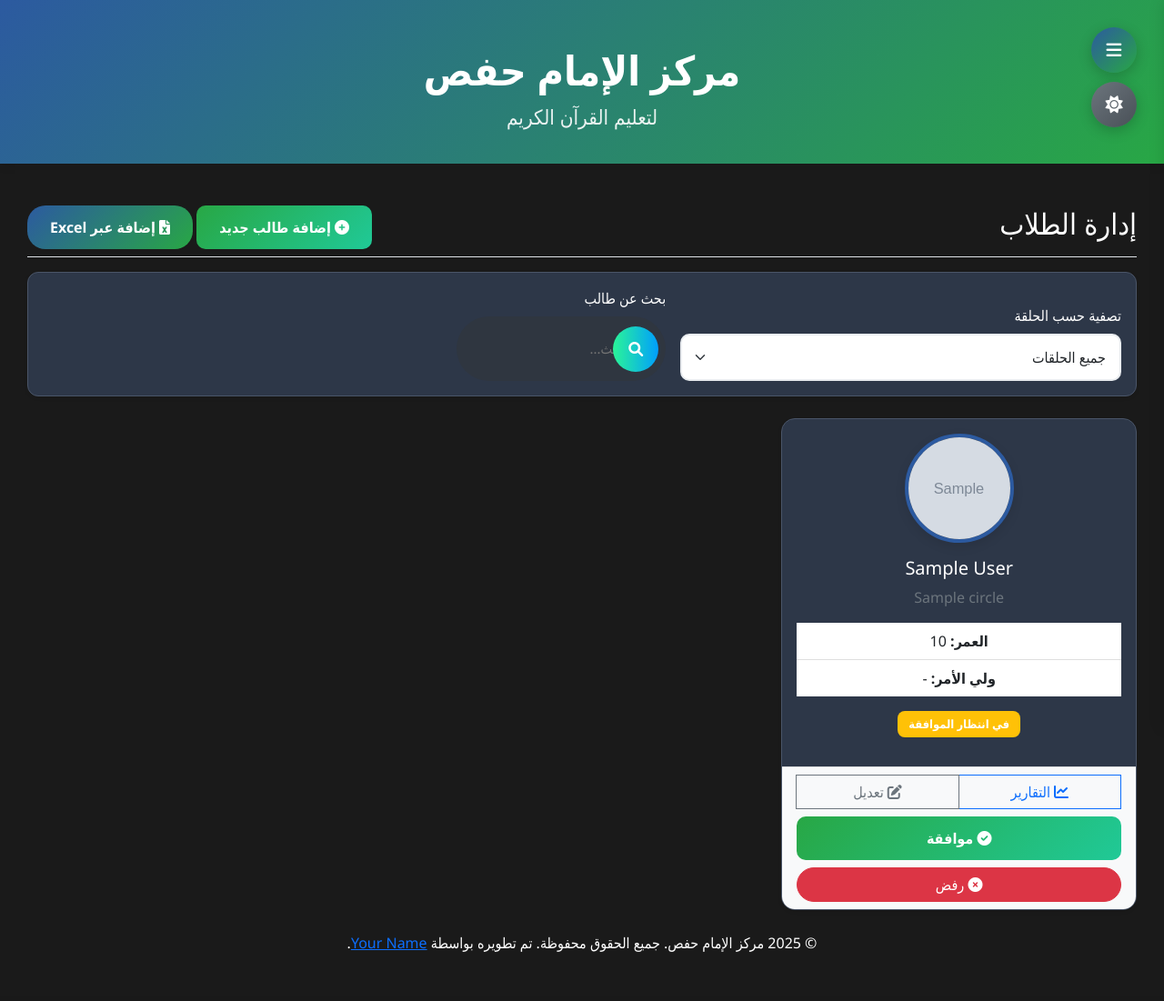
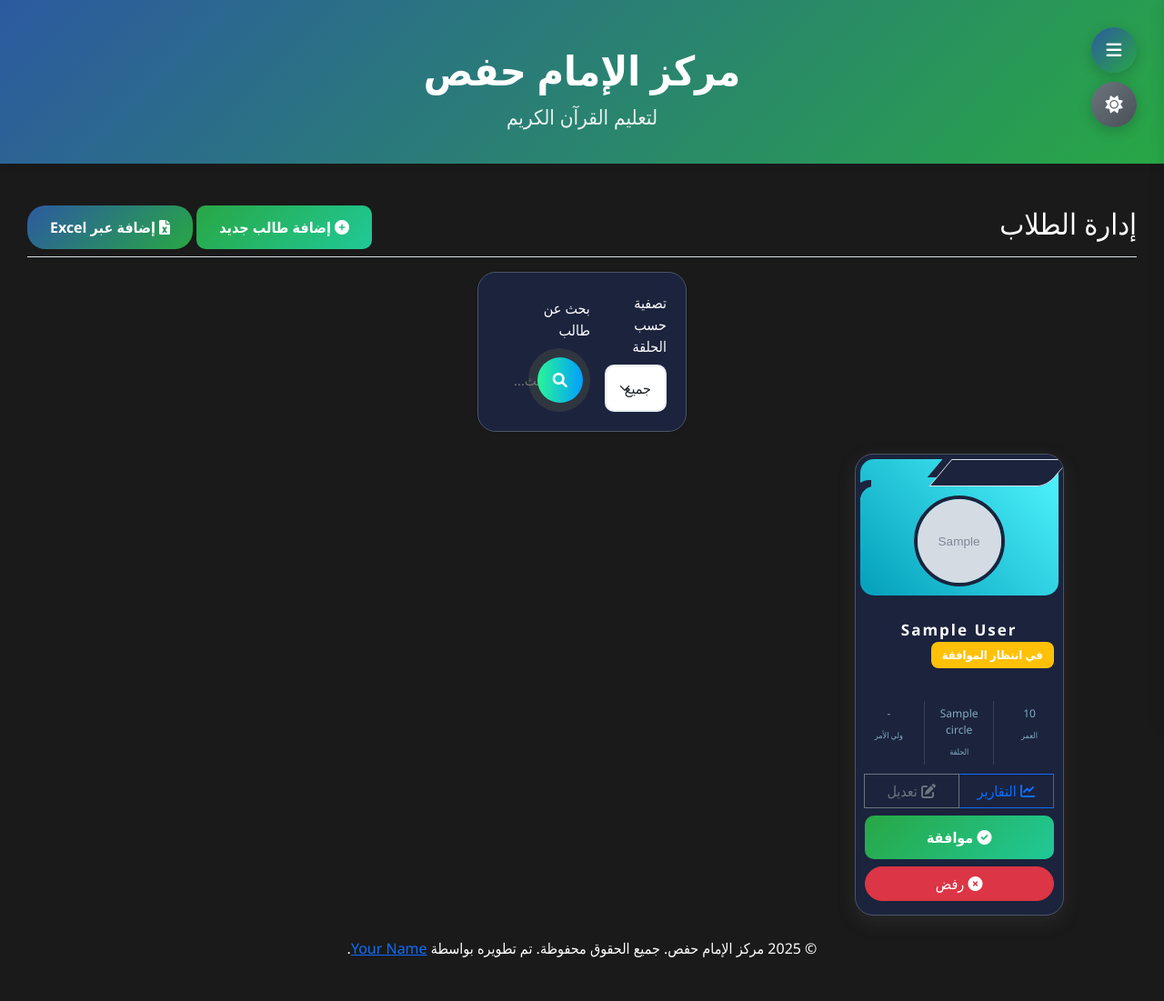
Before and after one commit to Zarax34/quran-wep-app, a Flask app: page /students in a window 1280 px wide. Shown: the whole page at 91% size. Before the commit the page ends 1047 px from the top, so only its background shows below. Run offline with Flask 3, Linux system fonts and the light colour scheme; the visitor is signed in with stand-in values (Sample User, id 1); data comes from the database, SQL or seed files in the repository; tables that the repository leaves empty hold one stand-in row (values such as "Sample post"); grey boxes marked "Sample" are stand-in pictures; some libraries are stand-ins or nearby versions.

Commit message:
feat: Implement UI improvements and bug fixes
This commit includes several UI improvements and bug fixes based on user feedback.

- Redesigned the student cards in the admin view.
- Fixed the parent's desktop view by adding a margin to the main content.
- Removed the age validation for new students.
- Added new UI components for the search bar, download button, student of the month card, parent navigation, social media icons, file upload button, and activity approval switch.

```diff
--- a/templates/add_student.html
+++ b/templates/add_student.html
@@ -28,7 +28,7 @@
                         <div class="col-md-6">
                             <div class="mb-3">
                                 <label for="age" class="form-label">العمر</label>
-                                <input type="number" class="form-control" id="age" name="age" min="5" max="20">
+                                <input type="number" class="form-control" id="age" name="age">
                             </div>
                         </div>
                     </div>
--- a/templates/base.html
+++ b/templates/base.html
@@ -437,9 +437,16 @@
             width: 100%;
             background-color: transparent;
             display: flex;
-            justify-content: space-between;
+            justify-content: flex-start; /* Align items to the start for scrolling */
             margin-top: 5px;
-            padding-right: 25px;
+            padding: 0 15px;
+            overflow-x: auto; /* Enable horizontal scrolling */
+            -webkit-overflow-scrolling: touch; /* Smooth scrolling on iOS */
+            scrollbar-width: none; /* Hide scrollbar for Firefox */
+        }
+
+        .parent-bottom-nav .ul::-webkit-scrollbar {
+            display: none; /* Hide scrollbar for Chrome, Safari, and Opera */
         }
 
         .parent-bottom-nav .ul .li {
@@ -760,6 +767,7 @@
             }
             body.parent-view .main-content {
                 margin-right: 280px;
+                width: calc(100% - 280px);
             }
             body.parent-view .parent-bottom-nav {
                 display: none !important;
@@ -1095,12 +1103,12 @@
                     </a>
                 </li>
                 <li class="li">
-                    <a href="#">
+                    <a href="{{ url_for('reports') }}">
                         <svg class="svg" viewBox="0 0 24 24"><path d="M12 2C6.48 2 2 6.48 2 12s4.48 10 10 10 10-4.48 10-10S17.52 2 12 2zm0 18c-4.41 0-8-3.59-8-8s3.59-8 8-8 8 3.59 8 8-3.59 8-8 8zm-1-13h2v6h-2zm0 8h2v2h-2z"></path></svg>
                     </a>
                 </li>
                  <li class="li">
-                    <a href="#">
+                    <a href="{{ url_for('courses') }}">
                         <svg class="svg" viewBox="0 0 24 24"><path d="M4 6H2v14c0 1.1.9 2 2 2h14v-2H4V6zm16-4H8c-1.1 0-2 .9-2 2v12c0 1.1.9 2 2 2h12c1.1 0 2-.9 2-2V4c0-1.1-.9-2-2-2zm-2 10H10v-2h6v2zm-6-3H10V7h2v2zm4 0H14V7h2v2z"></path></svg>
                     </a>
                 </li>
@@ -1118,6 +1126,16 @@
                      <a href="{{ url_for('notifications') }}" class="position-relative">
                         <svg class="svg" viewBox="0 0 24 24"><path d="M12 22c1.1 0 2-.9 2-2h-4c0 1.1.9 2 2 2zm6-6v-5c0-3.07-1.63-5.64-4.5-6.32V4c0-.83-.67-1.5-1.5-1.5s-1.5.67-1.5 1.5v.68C7.63 5.36 6 7.92 6 11v5l-2 2v1h16v-1l-2-2zm-2 1H8v-6c0-2.48 1.51-4.5 4-4.5s4 2.02 4 4.5v6z"></path></svg>
                         <span class="notification-badge" style="display: none; top:15px; right: 20px;"></span>
+                    </a>
+                </li>
+                 <li class="li">
+                    <a href="{{ url_for('support') }}">
+                        <svg class="svg" viewBox="0 0 24 24"><path d="M12 2C6.48 2 2 6.48 2 12s4.48 10 10 10 10-4.48 10-10S17.52 2 12 2zm1 15h-2v-6h2v6zm0-8h-2V7h2v2z"></path></svg>
+                    </a>
+                </li>
+                <li class="li">
+                    <a href="{{ url_for('parent_logout') }}">
+                        <svg class="svg" viewBox="0 0 24 24"><path d="M10.09 15.59L11.5 17l5-5-5-5-1.41 1.41L12.67 11H3v2h9.67l-2.58 2.59zM19 3H5c-1.11 0-2 .9-2 2v4h2V5h14v14H5v-4H3v4c0 1.1.89 2 2 2h14c1.1 0 2-.9 2-2V5c0-1.1-.9-2-2-2z"></path></svg>
                     </a>
                 </li>
             </ul>
--- a/templates/students.html
+++ b/templates/students.html
@@ -47,30 +47,47 @@
 <div class="row row-cols-1 row-cols-md-2 row-cols-lg-3 g-4">
     {% for student in students %}
     <div class="col">
-        <div class="card h-100 text-center student-card shadow-sm">
-            <div class="card-body">
-                <div class="mb-3">
+        <div class="card">
+            <div class="top-section">
                  {% if student.photo %}
-                    <img src="{{ url_for('uploaded_file', filename=student.photo) }}" class="student-photo-lg" alt="{{ student.name }}">
+                    <img src="{{ url_for('uploaded_file', filename=student.photo) }}" alt="{{ student.name }}" style="position: absolute; top: 40px; left: 50%; transform: translateX(-50%); width: 100px; height: 100px; border-radius: 50%; object-fit: cover; border: 4px solid #1b233d;">
                 {% else %}
-                    <div class="student-photo-lg-placeholder">
+                    <div style="position: absolute; top: 40px; left: 50%; transform: translateX(-50%); width: 100px; height: 100px; border-radius: 50%; display: inline-flex; align-items: center; justify-content: center; background-color: #e9ecef; border: 4px solid #1b233d;">
                         <i class="fas fa-user fa-3x text-muted"></i>
                     </div>
                 {% endif %}
+                <div class="border"></div>
+                <div class="icons">
+                    <div class="logo">
+
                     </div>
-                <h5 class="card-title">{{ student.name }}</h5>
-                <p class="card-text text-muted">{{ student.circle.name }}</p>
-                <ul class="list-group list-group-flush mb-3">
-                    <li class="list-group-item"><strong>العمر:</strong> {{ student.age or '-' }}</li>
-                    <li class="list-group-item"><strong>ولي الأمر:</strong> {{ student.parent.name if student.parent else '-' }}</li>
-                </ul>
+                    <div class="social-media">
+
+                    </div>
+                </div>
+            </div>
+            <div class="bottom-section">
+                <span class="title">{{ student.name }}</span>
                  {% if student.pending_approval %}
                     <span class="badge bg-warning text-dark mb-3">في انتظار الموافقة</span>
                 {% endif %}
+                <div class="row">
+                    <div class="item">
+                        <span class="big-text">{{ student.age or '-' }}</span>
+                        <span class="regular-text">العمر</span>
                     </div>
-            <div class="card-footer bg-light">
-                <div class="d-grid gap-2">
-                    <div class="btn-group">
+                    <div class="item">
+                        <span class="big-text">{{ student.circle.name }}</span>
+                        <span class="regular-text">الحلقة</span>
+                    </div>
+                    <div class="item">
+                        <span class="big-text">{{ student.parent.name if student.parent else '-' }}</span>
+                        <span class="regular-text">ولي الأمر</span>
+                    </div>
+                </div>
+                 <div class="row" style="margin-top: 10px;">
+                    <div class="col-12">
+                        <div class="btn-group" style="width: 100%;">
                             <a href="{{ url_for('student_reports', student_id=student.id) }}" class="btn btn-outline-primary w-100">
                                 <i class="fas fa-chart-line"></i> التقارير
                             </a>
@@ -79,9 +96,12 @@
                             </a>
                         </div>
                         {% if session.role == 'admin' and student.pending_approval %}
+                            <div class="d-grid gap-2 mt-2">
                                 <a href="{{ url_for('approve_student', student_id=student.id) }}" class="btn btn-success"><i class="fas fa-check-circle"></i> موافقة</a>
                                 <a href="{{ url_for('reject_student', student_id=student.id) }}" class="btn btn-danger" onclick="return confirm('هل أنت متأكد من رفض الطالب؟')"><i class="fas fa-times-circle"></i> رفض</a>
+                            </div>
                         {% endif %}
+                    </div>
                 </div>
             </div>
         </div>
@@ -101,35 +121,140 @@
 </div>
 
 <style>
-.student-card {
+/* From Uiverse.io by Smit-Prajapati */
+.card {
+    width: 230px;
+    border-radius: 20px;
+    background: #1b233d;
+    padding: 5px;
+    overflow: hidden;
+    box-shadow: rgba(100, 100, 111, 0.2) 0px 7px 20px 0px;
+    transition: transform 0.5s cubic-bezier(0.175, 0.885, 0.32, 1.275);
+    margin: auto;
+}
+
+.card:hover {
+    transform: scale(1.05);
+}
+
+.card .top-section {
+    height: 150px;
     border-radius: 15px;
-    transition: transform 0.3s ease, box-shadow 0.3s ease;
+    display: flex;
+    flex-direction: column;
+    background: linear-gradient(45deg, rgb(4, 159, 187) 0%, rgb(80, 246, 255) 100%);
+    position: relative;
 }
-.student-card:hover {
-    transform: translateY(-8px);
-    box-shadow: 0 10px 20px rgba(0,0,0,0.15);
+
+.card .top-section .border {
+    border-bottom-right-radius: 10px;
+    height: 30px;
+    width: 130px;
+    background: white;
+    background: #1b233d;
+    position: relative;
+    transform: skew(-40deg);
+    box-shadow: -10px -10px 0 0 #1b233d;
 }
-.student-photo-lg {
-    width: 120px;
-    height: 120px;
-    border-radius: 50%;
-    object-fit: cover;
-    border: 4px solid var(--primary-color);
-    box-shadow: 0 4px 12px rgba(0,0,0,0.1);
+
+.card .top-section .border::before {
+    content: "";
+    position: absolute;
+    width: 15px;
+    height: 15px;
+    top: 0;
+    right: -15px;
+    background: rgba(255, 255, 255, 0);
+    border-top-left-radius: 10px;
+    box-shadow: -5px -5px 0 2px #1b233d;
 }
-.student-photo-lg-placeholder {
-    width: 120px;
-    height: 120px;
-    border-radius: 50%;
-    display: inline-flex;
-    align-items: center;
-    justify-content: center;
-    background-color: #e9ecef;
-    border: 4px solid #dee2e6;
+
+.card .top-section::before {
+    content: "";
+    position: absolute;
+    top: 30px;
+    left: 0;
+    background: rgba(255, 255, 255, 0);
+    height: 15px;
+    width: 15px;
+    border-top-left-radius: 15px;
+    box-shadow: -5px -5px 0 2px #1b233d;
 }
-.card-footer {
-    border-bottom-left-radius: 15px;
-    border-bottom-right-radius: 15px;
+
+.card .top-section .icons {
+    position: absolute;
+    top: 0;
+    width: 100%;
+    height: 30px;
+    display: flex;
+    justify-content: space-between;
+}
+
+.card .top-section .icons .logo {
+    height: 100%;
+    aspect-ratio: 1;
+    padding: 7px 0 7px 15px;
+}
+
+.card .top-section .icons .logo .top-section {
+    height: 100%;
+}
+
+.card .top-section .icons .social-media {
+    height: 100%;
+    padding: 8px 15px;
+    display: flex;
+    gap: 7px;
+}
+
+.card .top-section .icons .social-media .svg {
+    height: 100%;
+    fill: #1b233d;
+}
+
+.card .top-section .icons .social-media .svg:hover {
+    fill: white;
+}
+
+.card .bottom-section {
+    margin-top: 15px;
+    padding: 10px 5px;
+}
+
+.card .bottom-section .title {
+    display: block;
+    font-size: 17px;
+    font-weight: bolder;
+    color: white;
+    text-align: center;
+    letter-spacing: 2px;
+}
+
+.card .bottom-section .row {
+    display: flex;
+    justify-content: space-between;
+    margin-top: 20px;
+}
+
+.card .bottom-section .row .item {
+    flex: 30%;
+    text-align: center;
+    padding: 5px;
+    color: rgba(170, 222, 243, 0.721);
+}
+
+.card .bottom-section .row .item .big-text {
+    font-size: 12px;
+    display: block;
+}
+
+.card .bottom-section .row .item .regular-text {
+    font-size: 9px;
+}
+
+.card .bottom-section .row .item:nth-child(2) {
+    border-left: 1px solid rgba(255, 255, 255, 0.126);
+    border-right: 1px solid rgba(255, 255, 255, 0.126);
 }
 
 /* From Uiverse.io by OnlyCodeChannel */
```
Lines whose indentation alone changed are shown as unchanged.
